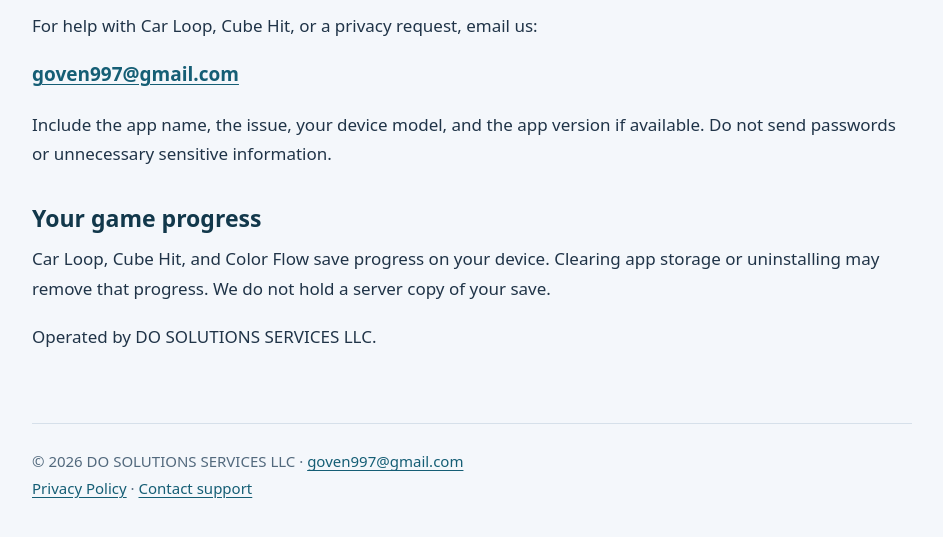
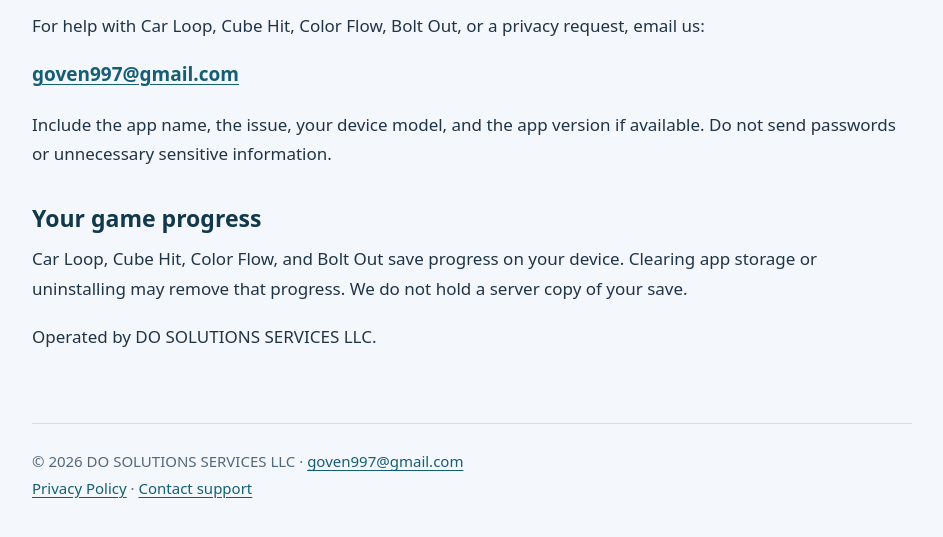
Before and after one commit to boopfun-limited/funcoral-privacy, a plain HTML site: page support/index.html in a window 1280 px wide. Shown: the part 187-724 px from the top of the page, without its empty margins (168-1111 px from the left). Drawn offline with Linux system fonts and the light colour scheme.

Commit message:
Cover Bolt Out in shared Funcoral privacy policy
Co-Authored-By: GPT-6 <noreply@openai.com>

```diff
--- a/support/index.html
+++ b/support/index.html
@@ -1 +1 @@
-<!doctype html><html lang="en"><head><meta charset="utf-8"><meta name="viewport" content="width=device-width,initial-scale=1"><meta name="description" content="Support for Funcoral apps operated by DO SOLUTIONS SERVICES LLC"><link rel="canonical" href="https://privacy.funcoral.top/support/"><title>Support | Funcoral</title><link rel="stylesheet" href="/style.css"></head><body><header><a class="brand" href="/">FUNCORAL</a><nav aria-label="Policy navigation"><a href="/">Privacy Policy</a><a href="/support/">Support</a><a href="/terms/">Terms</a></nav></header><main><h1>How can we help?</h1><p>For help with Car Loop, Cube Hit, or a privacy request, email us:</p><p class="contact"><a href="mailto:goven997@gmail.com">goven997@gmail.com</a></p><p>Include the app name, the issue, your device model, and the app version if available. Do not send passwords or unnecessary sensitive information.</p><h2>Your game progress</h2><p>Car Loop, Cube Hit, and Color Flow save progress on your device. Clearing app storage or uninstalling may remove that progress. We do not hold a server copy of your save.</p><p>Operated by DO SOLUTIONS SERVICES LLC.</p></main><footer>© 2026 DO SOLUTIONS SERVICES LLC · <a href="mailto:goven997@gmail.com">goven997@gmail.com</a><br><a href="/">Privacy Policy</a> · <a href="/support/">Contact support</a></footer></body></html>
+<!doctype html><html lang="en"><head><meta charset="utf-8"><meta name="viewport" content="width=device-width,initial-scale=1"><meta name="description" content="Support for Funcoral apps operated by DO SOLUTIONS SERVICES LLC"><link rel="canonical" href="https://privacy.funcoral.top/support/"><title>Support | Funcoral</title><link rel="stylesheet" href="/style.css"></head><body><header><a class="brand" href="/">FUNCORAL</a><nav aria-label="Policy navigation"><a href="/">Privacy Policy</a><a href="/support/">Support</a><a href="/terms/">Terms</a></nav></header><main><h1>How can we help?</h1><p>For help with Car Loop, Cube Hit, Color Flow, Bolt Out, or a privacy request, email us:</p><p class="contact"><a href="mailto:goven997@gmail.com">goven997@gmail.com</a></p><p>Include the app name, the issue, your device model, and the app version if available. Do not send passwords or unnecessary sensitive information.</p><h2>Your game progress</h2><p>Car Loop, Cube Hit, Color Flow, and Bolt Out save progress on your device. Clearing app storage or uninstalling may remove that progress. We do not hold a server copy of your save.</p><p>Operated by DO SOLUTIONS SERVICES LLC.</p></main><footer>© 2026 DO SOLUTIONS SERVICES LLC · <a href="mailto:goven997@gmail.com">goven997@gmail.com</a><br><a href="/">Privacy Policy</a> · <a href="/support/">Contact support</a></footer></body></html>
```
Also changed, not shown: index.html (+1 -1 lines).
